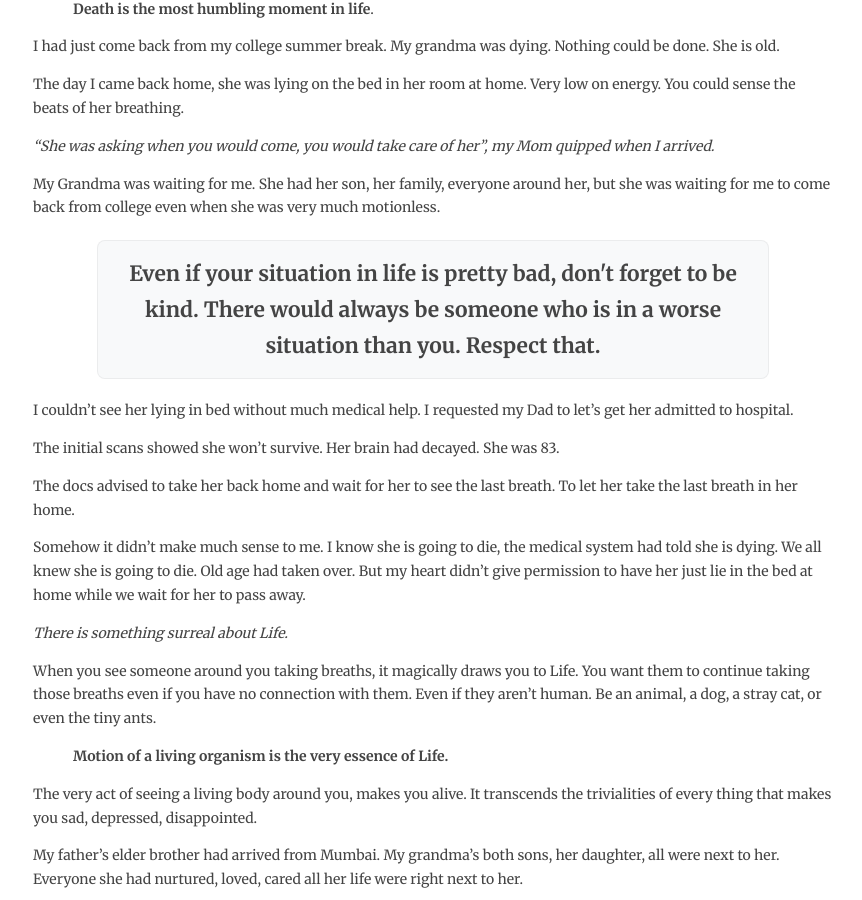
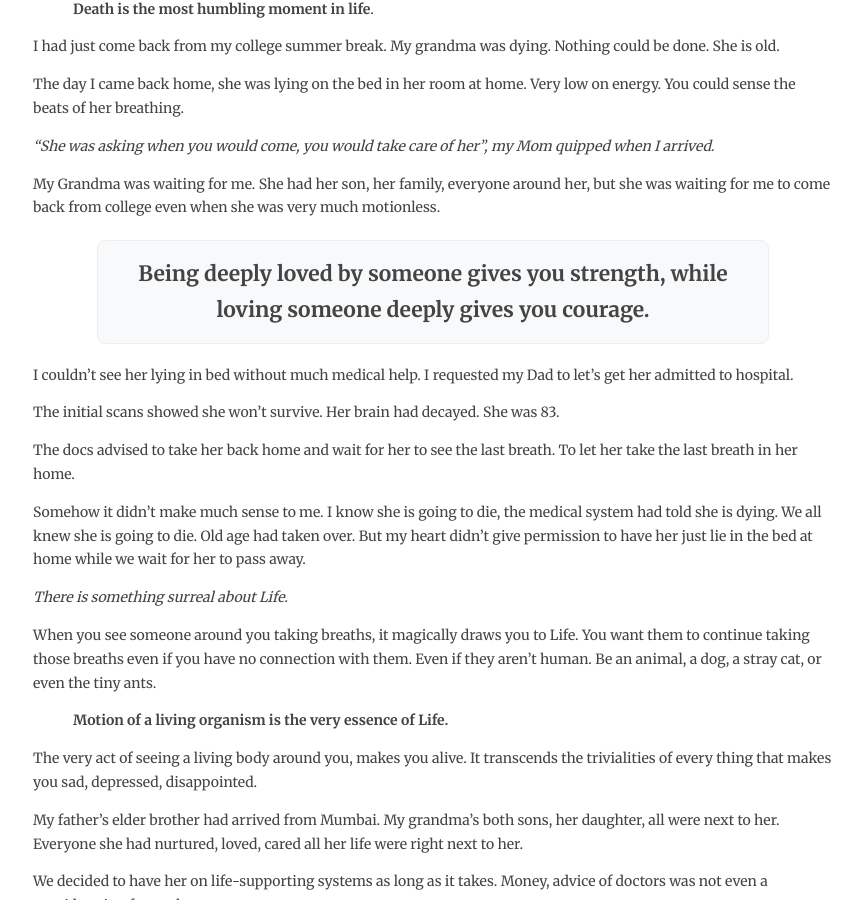
Before and after one commit to trmanish/trmanish.github.io, a Jekyll site: the page built from _posts/2025-02-24-death-sadness.md, in a window 1280 px wide and 900 px high, scrolled down 1581 px. Shown: the whole window, without its empty margins (207-1069 px from the left). Built offline with Jekyll 4.4.1, drawn with Linux system fonts in a browser that asks for light colours.

Commit message:
new post

```diff
--- a/_posts/2025-02-24-death-sadness.md
+++ b/_posts/2025-02-24-death-sadness.md
@@ -43,8 +43,8 @@
 
 My Grandma was waiting for me. She had her son, her family, everyone around her, but she was waiting for me to come back from college even when she was very much motionless. <br>
 
-<div style="text-align: center; font-size: 1.5em; padding: 15px; border-radius: 8px; background-color: #f8f9fa; border: 1px solid rgba(0, 0, 0, 0.05); width: 80%; margin: 20px auto;">
-    <strong>Even if your situation in life is pretty bad, don't forget to be kind. There would always be someone who is in a worse situation than you. Respect that.</strong>
+<div style="text-align: center; font-size: 1.5em; padding: 15px; border-radius: 8px; background-color: #f8f9fa; border: 1px solid #eee; width: 80%; margin: 20px auto;">
+    <strong>Being deeply loved by someone gives you strength, while loving someone deeply gives you courage.</strong>
 </div>
 
 
@@ -182,7 +182,7 @@
 
 After few stops, he saw a woman enter his coach, who stood right opposite him. Light brown golden hair, with a carry-on luggage so probably heading to SFO to catch a flight.
 
-<img src="/assets/death_sadness/both.jpg" width="100%">
+<img src="/assets/death_sadness/girl.jpg" width="100%">
 
 
 If you commuted early morning in SF subways, getting "greeted" with homeless ppl in every coach was a normal sight. Some of them wanted to "earn" when they ask you for money, by playing and singing a song, a respectable act nevertheless.
```
